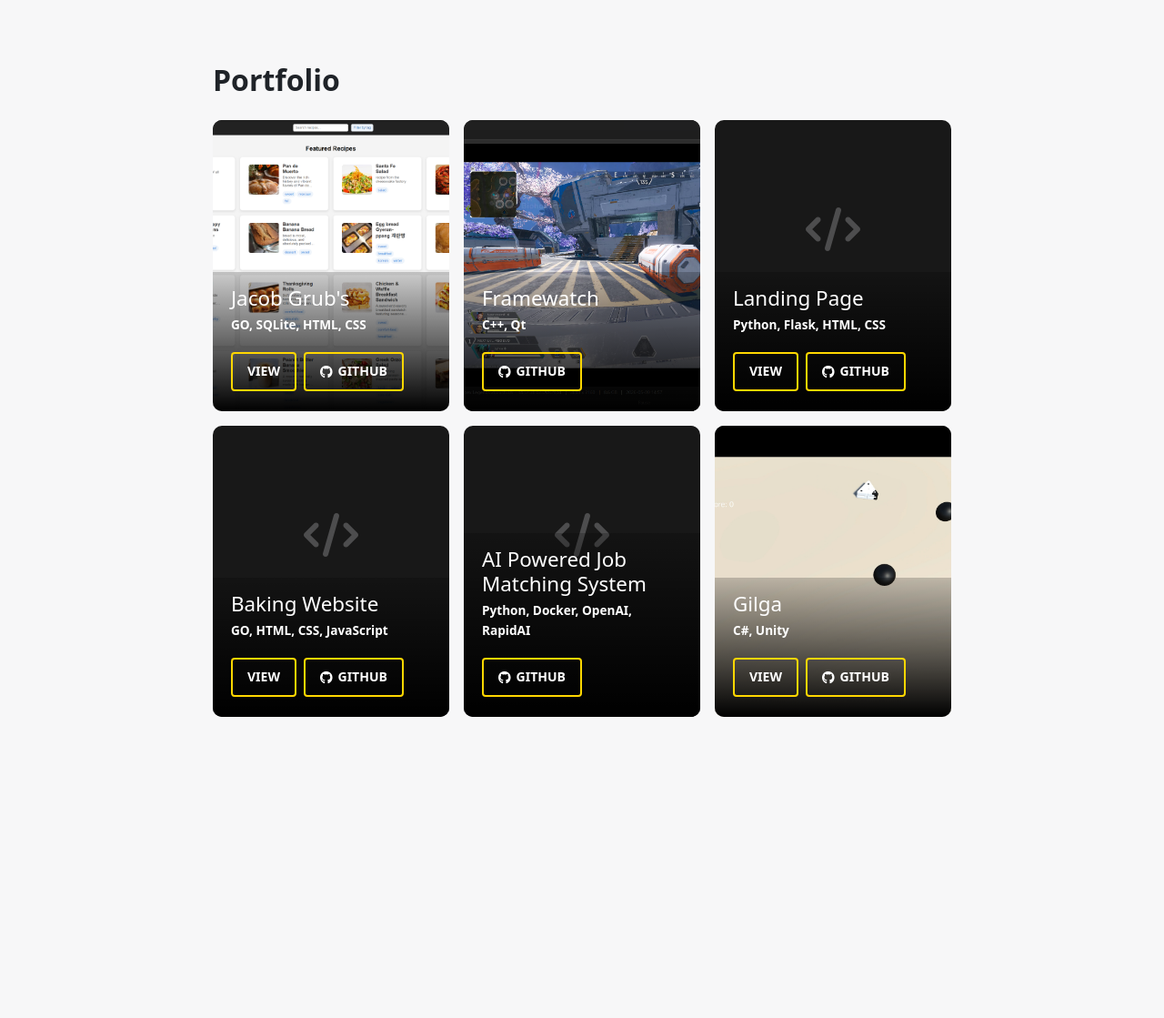
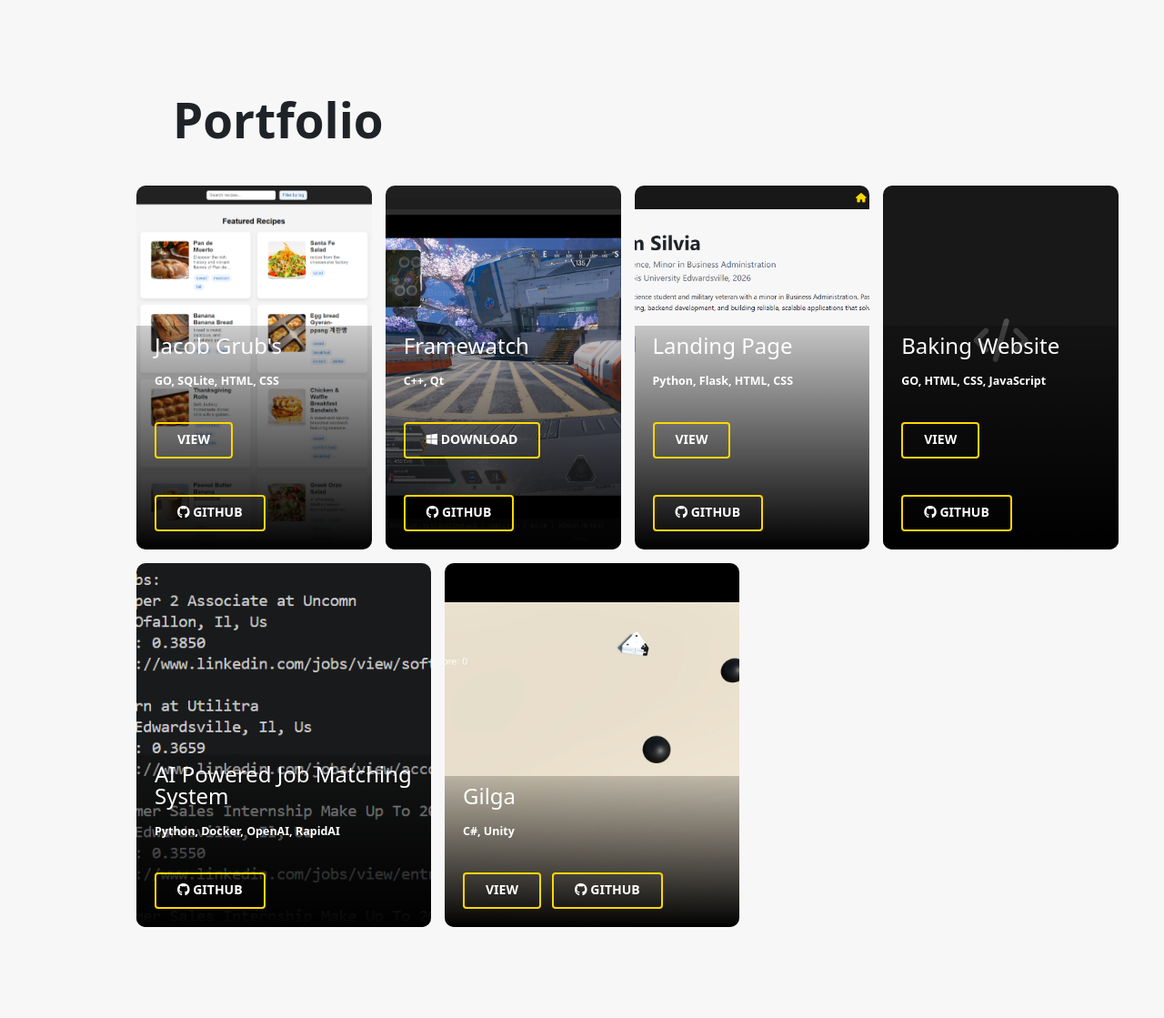
Before and after one commit to 5ylviax/landing-page, a Flask app: page /portfolio in a window 1280 px wide. Shown: the part 56-1175 px from the top of the page at 91% size. Before the commit the page ends 844 px from the top, so only its background shows below. Run offline with Flask 3, Linux system fonts and the light colour scheme.

Commit message:
Fixed Portfolio card layout

```diff
--- a/main.py
+++ b/main.py
@@ -16,11 +16,14 @@ PROJECTS = [
         "description": "C++, Qt",
         "image": "FrameWatch-desktop-application.png",
         "github_url": "https://github.com/5ylviax/framewatch",
+        # Zip attached to the "framewatchv1" release on GitHub
+        "download_url": "https://github.com/5ylviax/framewatch/releases/download/framewatchv1/Framewatch.zip",
+        "download_os": "Windows",
     },
     {
         "title": "Landing Page",
         "description": "Python, Flask, HTML, CSS",
-        "image": None,
+        "image": "landing-page.png",
         "url": "https://www.silviasaavedra.dev/",
         "github_url": "https://github.com/5ylviax/landing-page",
     },
@@ -36,7 +39,7 @@ PROJECTS = [
     {
         "title": "AI Powered Job Matching System",
         "description": "Python, Docker, OpenAI, RapidAI",
-        "image": None,
+        "image": "job-match-card.png",
         "url": None,
         "github_url": "https://github.com/5ylviax/AI-Powered-Job-Matching-System",
     },
--- a/static/style.css
+++ b/static/style.css
@@ -216,124 +216,173 @@ h1, h2, h3 {
   color: var(--muted);
 }
 
-/* ---------- Portfolio: project cards (styled after the Portfolio Website) ---------- */
-.projects {
-  display: grid;
-  grid-template-columns: repeat(auto-fill, minmax(240px, 1fr));
-  gap: 16px;
-  margin-top: 24px;
+/* ---------- Portfolio ---------- */
+
+/* Let the Portfolio page use the whole window instead of the 860px column */
+.page:has(.portfolio-page) {
+  max-width: none;
+  padding: 0;
 }
 
-/* The card is a stack of layers: image (bottom), gold overlay, then the text */
-.project {
-  position: relative;
-  height: 320px;
-  overflow: hidden;
-  border-radius: var(--radius);
-  background: var(--nav-bg);
+.portfolio-page {
+  padding-left: 100px;
+  padding-right: 50px;
 }
 
-.project-image {
+.portfolio-page h1.page-title {
+  position: relative;
+  left: -10px;
+  margin-top: 100px;
+  margin-left: 100px;
+  margin-bottom: 40px;
+  font-size: 53px;
+  font-weight: 400;
+}
+
+.portfolio-page .images-container {
+  display: flex;
+  flex-wrap: wrap;
+  gap: 15px;
+  padding-bottom: 100px;
+  margin-left: 50px;
+}
+
+/* The card is a stack of layers: image, gold overlay (::after), then the text on top */
+.portfolio-page .image-box {
+  position: relative;
+  flex: 1 1 20%;
+  max-width: 30%;
+  height: 400px;
+  overflow: hidden;
+  border-radius: 10px;
+}
+
+.portfolio-page .portfolio-image {
   position: absolute;
-  inset: 0;
+  z-index: 2;
   width: 100%;
   height: 100%;
   object-fit: cover;
 }
 
-/* Shown when a project has no image yet */
-.project-image.placeholder {
+/* Not in the reference: shown when a project has no image yet */
+.portfolio-page .portfolio-image.placeholder {
   display: flex;
   align-items: center;
   justify-content: center;
-  padding-bottom: 80px;
+  padding-bottom: 60px;
+  background: var(--nav-bg);
   color: var(--nav-icon);
   font-size: 48px;
 }
 
+/* Text sits at the bottom; bottom: -70px pushes the buttons out of view until hover */
+.portfolio-page .content {
+  position: absolute;
+  bottom: -70px;
+  z-index: 3;
+  width: 100%;
+  padding: 10px 20px;
+  background: linear-gradient(180deg, rgba(0, 0, 0, 0.2) 0, rgba(0, 0, 0, 1));
+  transition: all 0.3s cubic-bezier(0.645, 0.045, 0.355, 1);
+}
+
+.portfolio-page .title {
+  margin-top: 0;
+  margin-bottom: 0;
+  color: #fff;
+  font-size: 24px;
+  font-weight: 500;
+  line-height: 24px;
+}
+
+.portfolio-page .description {
+  margin-bottom: 5px;
+  color: #fff;
+  font-size: 12.5px;
+  font-weight: 700;
+}
+
+.portfolio-page .btn {
+  display: inline-block;
+  height: 40px;
+  margin-top: 30px;
+  margin-bottom: 10px;
+  margin-right: 8px;
+  padding: 0 23px;
+  border: 2px solid #ffd700;
+  border-radius: 4px;
+  background: transparent;
+  color: #fff;
+  font-size: 14px;
+  font-weight: 700;
+  line-height: 34px;
+  text-transform: uppercase;
+  text-decoration: none;
+  cursor: pointer;
+  transition: all 0.3s cubic-bezier(0.645, 0.045, 0.355, 1);
+}
+
+.portfolio-page .btn:hover {
+  transform: translateY(-3px);
+  background: #ffd700;
+}
+
 /* Gold-to-black overlay, invisible until hover */
-.project::after {
+.portfolio-page .image-box::after {
   content: "";
   position: absolute;
   inset: 0;
-  z-index: 1;
-  background: linear-gradient(180deg, var(--nav-accent), #000000);
+  z-index: 2;
+  background: linear-gradient(180deg, #ffd700, #000);
   opacity: 0;
-  transition: opacity 0.3s ease-out;
+  transition: all 0.3s cubic-bezier(0.645, 0.045, 0.355, 1);
 }
 
-/* Text sits at the bottom, above the overlay */
-.project-content {
-  position: absolute;
-  left: 0;
-  right: 0;
-  bottom: 0;
-  z-index: 2;
-  padding: 16px 20px;
-  color: #ffffff;
-  background: linear-gradient(180deg, rgba(0, 0, 0, 0.2), rgba(0, 0, 0, 1));
-  transition: background 0.3s ease-out;
-}
-
-.project-title {
-  margin: 0;
-  font-size: 1.4rem;
-  font-weight: 500;
-}
-
-.project-description {
-  margin: 4px 0 0;
-  font-size: 0.85rem;
-  font-weight: 700;
-}
-
-.project-actions {
-  display: flex;
-  gap: 8px;
-  max-height: 0;
-  overflow: hidden;
-  opacity: 0;
-  transition: max-height 0.3s ease-out, opacity 0.3s ease-out;
-}
-
-.project-btn {
-  display: inline-flex;
-  align-items: center;
-  gap: 6px;
-  margin: 20px 0 6px;
-  padding: 8px 16px;
-  border: 2px solid var(--nav-accent);
-  border-radius: 4px;
-  color: #ffffff;
-  font-size: 14px;
-  font-weight: 700;
-  text-transform: uppercase;
-  text-decoration: none;
-  transition: transform 0.3s ease-out, background 0.3s ease-out;
-}
-
-.project-btn:hover,
-.project-btn:focus-visible {
-  transform: translateY(-3px);
-  background: var(--nav-accent);
-  color: var(--nav-bg);
-}
-
-/* Hover (or tabbing to the button): show the overlay and the button */
-.project:hover::after,
-.project:focus-within::after {
+/* focus-within (not in the reference) also triggers it when tabbing to a button */
+.portfolio-page .image-box:hover::after,
+.portfolio-page .image-box:focus-within::after {
   opacity: 0.85;
 }
 
-.project:hover .project-content,
-.project:focus-within .project-content {
+.portfolio-page .image-box:hover .content,
+.portfolio-page .image-box:focus-within .content {
+  bottom: 0;
   background: transparent;
 }
 
-.project:hover .project-actions,
-.project:focus-within .project-actions {
-  max-height: 80px;
-  opacity: 1;
+@media screen and (max-width: 1000px) {
+  .portfolio-page .images-container {
+    margin-left: -50px;
+  }
+}
+
+@media screen and (max-width: 700px) {
+  .portfolio-page {
+    padding: 20px;
+  }
+
+  .portfolio-page h1.page-title {
+    margin-left: 20px;
+    margin-top: 20px;
+  }
+
+  .portfolio-page .images-container {
+    margin-left: 0;
+  }
+
+  /* One card per row */
+  .portfolio-page .image-box {
+    flex-basis: 100%;
+    max-width: 100%;
+    height: 200px;
+  }
+
+  /* Buttons always visible (there's no hover on a phone) */
+  .portfolio-page .content {
+    bottom: 0;
+    transition: none;
+  }
 }
 
 /* ---------- Gallery: Blender renders, photo-shoot style ---------- */
@@ -424,9 +473,9 @@ h1, h2, h3 {
     letter-spacing: 1px;
   }
 
-  .project-actions {
-    max-height: none;
-    opacity: 1;
+  /* No hover on touch screens, so slide the project buttons into view */
+  .portfolio-page .content {
+    bottom: 0;
   }
 
   .gallery-item figcaption {
--- a/templates/portfolio.html
+++ b/templates/portfolio.html
@@ -1,38 +1,47 @@
 {% extends "base.html" %}
 
 {% block content %}
-    <h1>Portfolio</h1>
-    <div class="projects">
+<div class="portfolio-page">
+    <h1 class="page-title" bold><strong>Portfolio</strong></h1>
+    <div class="images-container">
         {% for project in projects %}
-            <article class="project">
+            <div class="image-box">
                 {% if project.image %}
-                    <img class="project-image"
+                    <img class="portfolio-image"
                          src="{{ url_for('static', filename='/image/' ~ project.image) }}"
                          alt="Screenshot of {{ project.title }}">
                 {% else %}
-                    <div class="project-image placeholder" aria-hidden="true">
+                    <div class="portfolio-image placeholder" aria-hidden="true">
                         <i class="fa-solid fa-code"></i>
                     </div>
                 {% endif %}
 
-                <div class="project-content">
-                    <h2 class="project-title">{{ project.title }}</h2>
-                    <p class="project-description">{{ project.description }}</p>
-                    {% if project.url or project.github_url %}
-                        <div class="project-actions">
+                <div class="content">
+                    <p class="title">{{ project.title }}</p>
+                    <h4 class="description">{{ project.description }}</h4>
                     {% if project.url %}
-                                <a class="project-btn" href="{{ project.url }}" target="_blank" rel="noreferrer">View</a>
+                        <a class="btn" href="{{ project.url }}" target="_blank" rel="noreferrer">View</a>
+                    {% endif %}
+                    {% if project.download_url %}
+                        <a class="btn" href="{{ project.download_url }}"
+                           {% if project.download_os %}title="Download for {{ project.download_os }}" aria-label="Download for {{ project.download_os }}"{% endif %}>
+                            {% if project.download_os == "Windows" %}
+                                <i class="fa-brands fa-windows" aria-hidden="true"></i>
+                            {% else %}
+                                <i class="fa-solid fa-download" aria-hidden="true"></i>
+                            {% endif %}
+                            Download
+                        </a>
                     {% endif %}
                     {% if project.github_url %}
-                                <a class="project-btn" href="{{ project.github_url }}" target="_blank" rel="noreferrer">
+                        <a class="btn" href="{{ project.github_url }}" target="_blank" rel="noreferrer">
                             <i class="fa-brands fa-github" aria-hidden="true"></i>
                             GitHub
                         </a>
                     {% endif %}
                 </div>
-                    {% endif %}
             </div>
-            </article>
         {% endfor %}
     </div>
+</div>
 {% endblock %}
```
Also changed, not shown: static/image/job-match-card.png (added), static/image/landing-page.png (added). Lines whose indentation alone changed are shown as unchanged.
